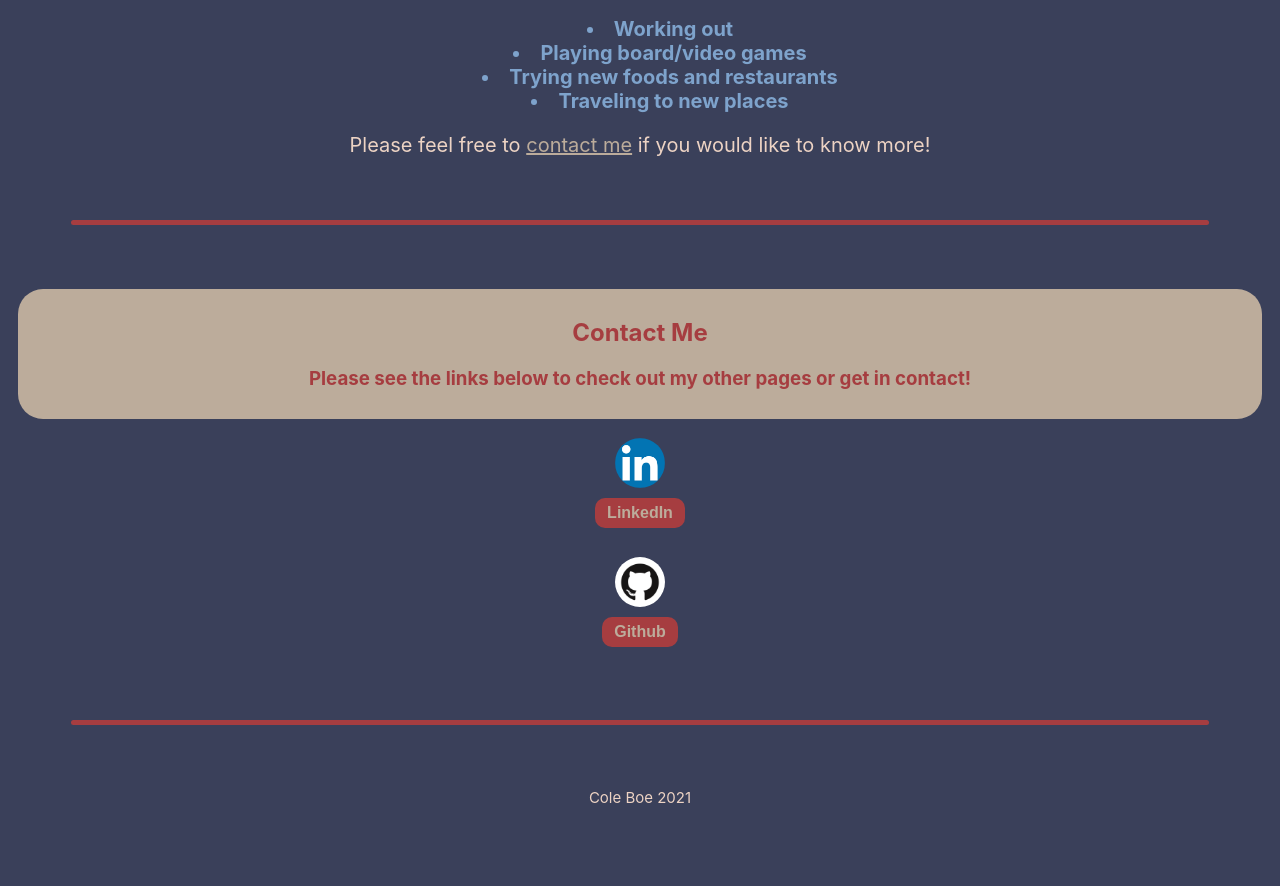
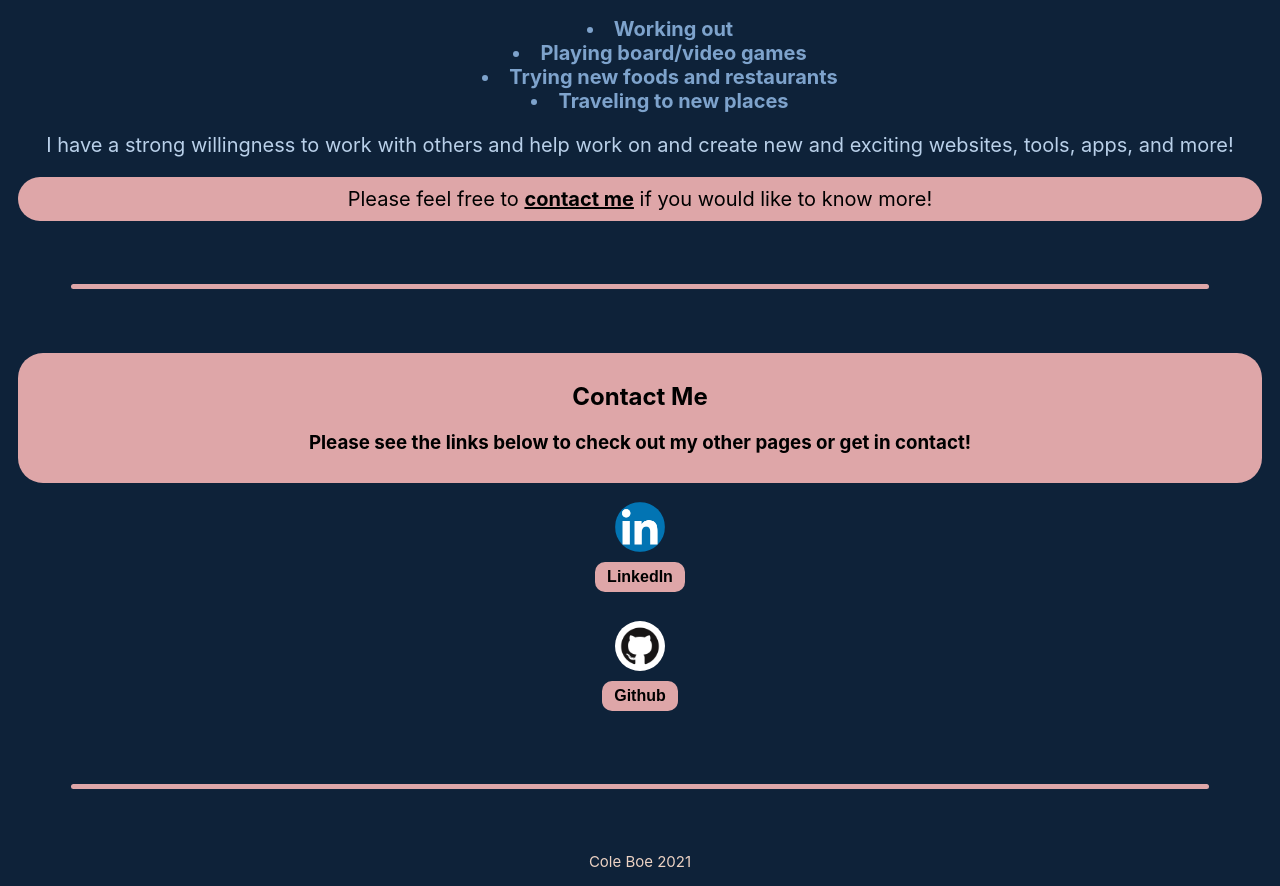
Before and after one commit to colejboe/personal-site, a plain HTML site: page index.html in a window 1280 px wide. Shown: the part 821-1707 px from the top of the page. Before the commit the page ends 1643 px from the top, so only its background shows below. Drawn offline with Linux system fonts and the light colour scheme; a script that the page names is missing.

Commit message:
Add files via upload

```diff
--- a/index.html
+++ b/index.html
@@ -1,5 +1,5 @@
 <!DOCTYPE html>
-<html>
+<html lang="en">
   <head>
     <meta charset="utf-8">
     <meta name="viewport" content="width=device-width">
@@ -7,10 +7,10 @@
     <link href="style.css" rel="stylesheet" type="text/css" />
   </head>
 
-  <body style="background-color: #3A405A;">
+  <body style="background-color: #0E2239;">
     <script src="script.js"></script>
 <!-- Placeholder image -->
-    <img src="images/lady.jpg" class="img-lady" width="300px" height="300";>
+    <img src="images/cole-boe.jpg" alt="Photo of Cole Boe" class="img-cole" width="300" height="300">
 <!-- Title of webpage -->
     <header class="section-heading">
       <h1 class="large-text">
@@ -50,8 +50,11 @@
               <li>Traveling to new places</li>
             </ul>
           <p>
+            I have a strong willingness to work with others and help work on and create new and exciting websites, tools, apps, and more!
+          </p>
+          <p class="section-heading">
             <!-- Link to Contact section of webpage -->
-            Please feel free to <a href="#contact">contact me</a> if you would like to know more!
+            Please feel free to <a href="#contact" class ="bold-text">contact me</a> if you would like to know more!
           </p>
       </div>
 
@@ -69,11 +72,11 @@
       <div>
         <!-- Below are buttons and images of different methods for contacting me -->
         <h3 class="center">
-            <a href="https://www.linkedin.com/in/cole-boe-2a1a30206/" target="_blank"> <img src="images/linkdin.png" class="img-links" width=50px height=50px"></a>
+            <a href="https://www.linkedin.com/in/cole-boe-2a1a30206/" target="_blank"> <img src="images/linkdin.png" alt="LinkedIn" class="img-links" width=50 height=50></a>
             <a href="https://www.linkedin.com/in/cole-boe-2a1a30206/" class="btn btn-primary" target="_blank">LinkedIn</a>
         </h3>
         <h3 class="center">
-          <a href="https://github.com/colejboe" target="_blank"> <img src="images/github.png" class="img-links" width=50px height=50px"></a>
+          <a href="https://github.com/colejboe" target="_blank"> <img src="images/github.png" alt="Github" class="img-links" width=50 height=50></a>
           <a href="https://github.com/colejboe" class="btn btn-primary" target="_blank">Github</a>
         </h3>
       </div>
--- a/style.css
+++ b/style.css
@@ -1,16 +1,16 @@
 
 /* This is for the links included on the site */
-a:link    { color: #BCAC9B;  }
+a:link    { color: black;  }
 a:visited { color: white;   }
-a:hover   { color: #7EA3CC; }
+a:hover   { color: #B9D0E9; }
 a:active  { color: red;  }
 
 /* This is the style I used to set up sections on the site, like the title and contact section */
 .section-heading {
-  color: #A63D40;
+  color: #000000;
   text-align: center;
   font-family: -apple-system, BlinkMacSystemFont, 'Segoe UI', Roboto, Oxygen, Ubuntu, Cantarell, 'Open Sans', 'Helvetica Neue', sans-serif;
-  background-color: #BCAC9B;
+  background-color: #DEA6A8;
   padding: 10px;
   margin: 10px;
   border-radius: 25px;
@@ -22,7 +22,7 @@ a:active  { color: red;  }
 
 /* This was used to format the image at the top of the webpage */
 
-.img-lady {
+.img-cole {
   display: block;
   margin-left: auto;
   margin-right: auto;
@@ -40,7 +40,7 @@ a:active  { color: red;  }
 
 hr {
   height: 5px;
-  background-color: #A63D40;
+  background-color: #DEA6A8;
   border: none;
   border-radius: 50px;
   margin: 5%;
@@ -49,7 +49,7 @@ hr {
 /* This code sets up a rounded background for segments of text */
 
 .text-background {
-  background-color: #BCAC9B;
+  background-color: #DEA6A8;
   padding: 15px;
   margin: 15px;
   border-radius: 25px;
@@ -58,7 +58,7 @@ hr {
 /* This is used to format the main paragraphs of the site */
 
 .main-paragraph {
-color: #EDD3C4;
+color: #B9D0E9;
 font-family: -apple-system, BlinkMacSystemFont, 'Segoe UI', Roboto, Oxygen, Ubuntu, Cantarell, 'Open Sans', 'Helvetica Neue', sans-serif;
 font-size: 20px;
 text-align: center;
@@ -99,6 +99,5 @@ font-size: 15px;
 }
 
 .btn-primary {
-  color: #fff;
-  background-color: #A63D40;
+  background-color: #DEA6A8;
 }
```
Also changed, not shown: images/cole-boe.jpg (added).
